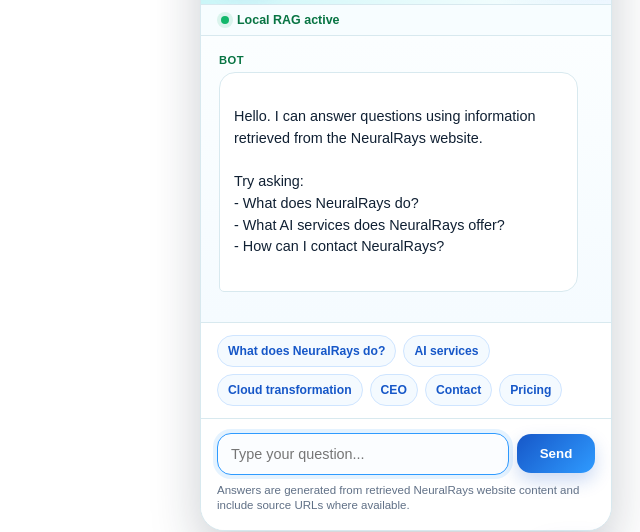
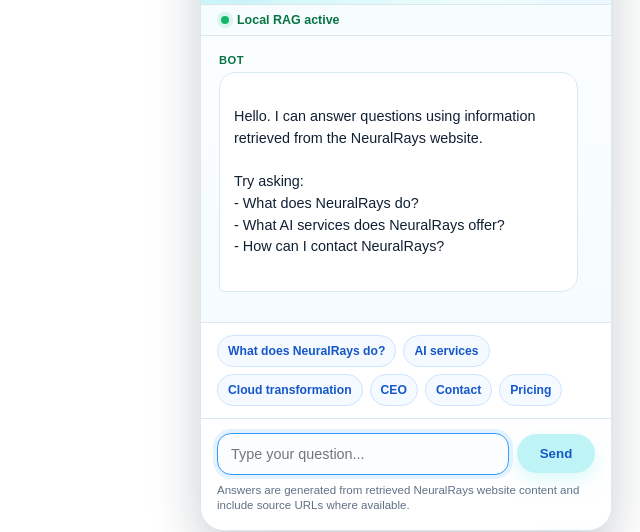
Before and after one commit to AashraySurya/NeuralRays-RAG-Chatbot, a plain HTML site: page static/index.html in a window 1280 px wide. Both pictures are taken after a click on the button 1215 px from the left and 735 px from the top of the page. Shown: the part 159-691 px from the top of the page, without its empty margins (640-1280 px from the left). Drawn offline with Linux system fonts and the light colour scheme.

Commit message:
made send button a lighter shade of blue

```diff
--- a/static/index.html
+++ b/static/index.html
@@ -305,18 +305,22 @@
 
     .nr-chat-input-row button {
       border: none;
-      border-radius: 14px;
-      padding: 12px 16px;
-      background: linear-gradient(135deg, var(--nr-primary), var(--nr-secondary));
-      color: white;
+      border-radius: 999px;
+      padding: 12px 18px;
+      background: var(--nr-aqua);
+      color: var(--nr-primary);
       font-weight: 800;
       cursor: pointer;
       min-width: 78px;
-      box-shadow: 0 8px 18px rgba(22, 87, 200, 0.22);
+      box-shadow: 0 8px 18px rgba(191, 244, 246, 0.5);
+    }
+
+    .nr-chat-input-row button:hover {
+      background: #a9edf0;
     }
 
     .nr-chat-input-row button:disabled {
-      background: #9fb5cc;
+      background: #a8dcff;
       cursor: not-allowed;
       box-shadow: none;
     }
```
